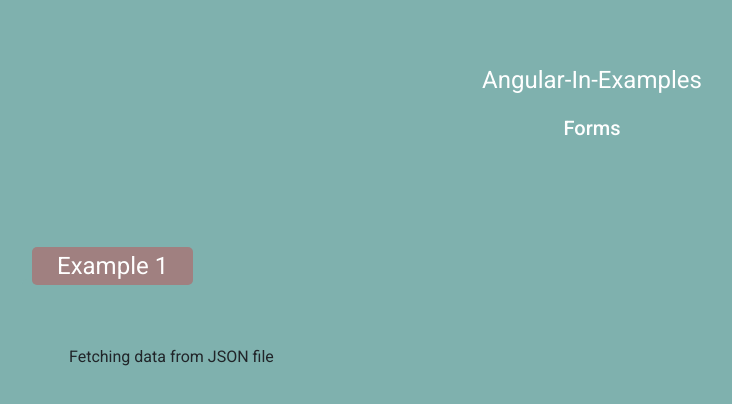
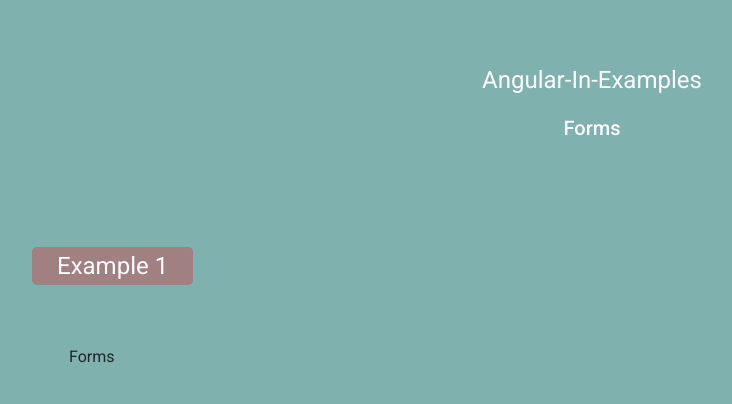
Before and after one commit to RafalM2000/forms, an Angular app: page / in a window 1280 px wide. Shown: the top 404 px of the page, without its empty margins (48-780 px from the left). Built offline with nearby package versions, Linux system fonts and the light colour scheme.

Commit message:
change of subtitle

```diff
--- a/src/app/one/one.component.ts
+++ b/src/app/one/one.component.ts
@@ -7,7 +7,7 @@ import { Component, OnInit } from '@angular/core';
 })
 export class OneComponent implements OnInit {
 
-  subTitle: string = 'Fetching data from JSON file';
+  subTitle: string = 'Forms';
 
   constructor() { }
 
```
